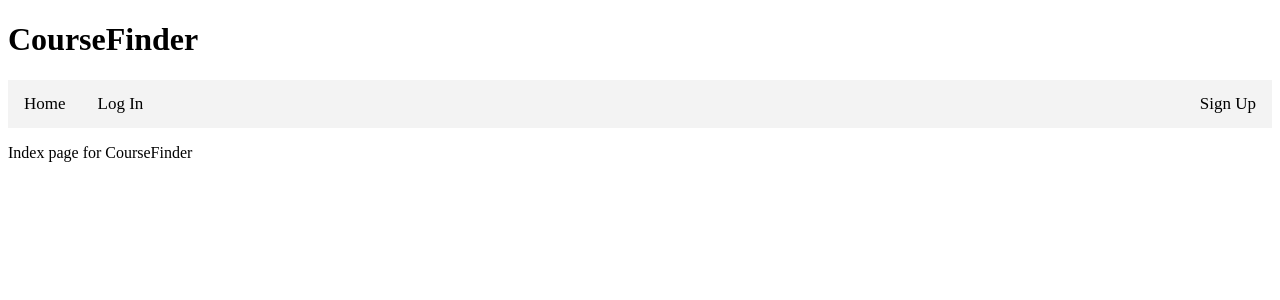
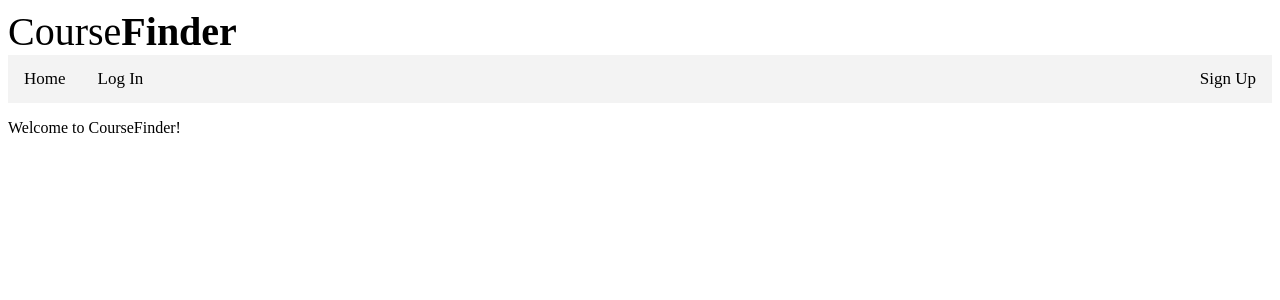
Before and after one commit to avandolder/311-project, a Django app: page /finder/ in a window 1280 px wide. Shown: the top 300 px of the page. Run offline with Django 3.2, Linux system fonts and the light colour scheme.

Commit message:
Minor stylistic changes

```diff
--- a/finder/templates/finder/base.html
+++ b/finder/templates/finder/base.html
@@ -21,7 +21,7 @@
 		color: black;
 	}
 	.topnav a.active {
-		background-color: #4CAF50;
+		background-color: black;
 		color: white;
 	}
 	.loginMenu {
@@ -34,7 +34,7 @@
 	</style>
   </head>
   <body>
-    <h1>CourseFinder</h1>
+    <div style="font-size: 40px;">Course<b>Finder</b></div>
     <div class="topnav">
     <a href = '/finder'>Home</a>
 	{% if user.is_authenticated %}
--- a/finder/templates/finder/index.html
+++ b/finder/templates/finder/index.html
@@ -3,5 +3,5 @@
 {% block title %}CourseFinder{% endblock %}
 
 {% block content %}
-<p>Index page for CourseFinder</p>
+<p>Welcome to CourseFinder!</p>
 {% endblock %}
```
